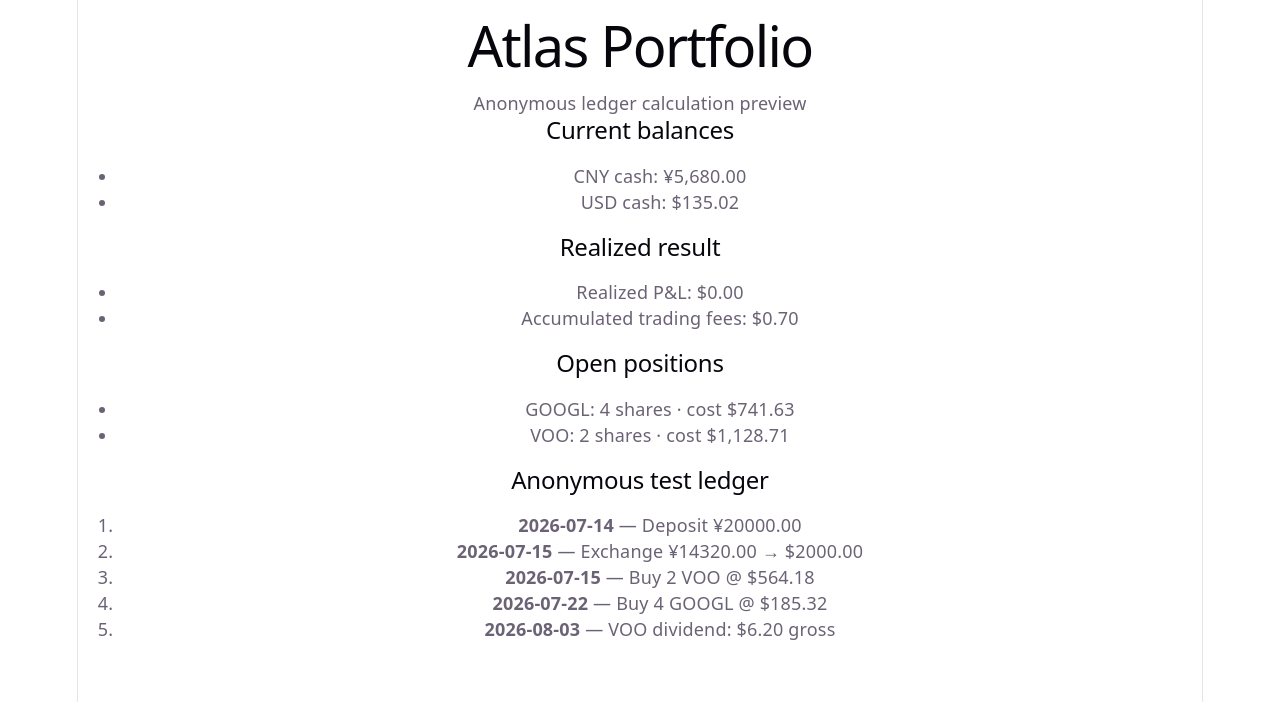
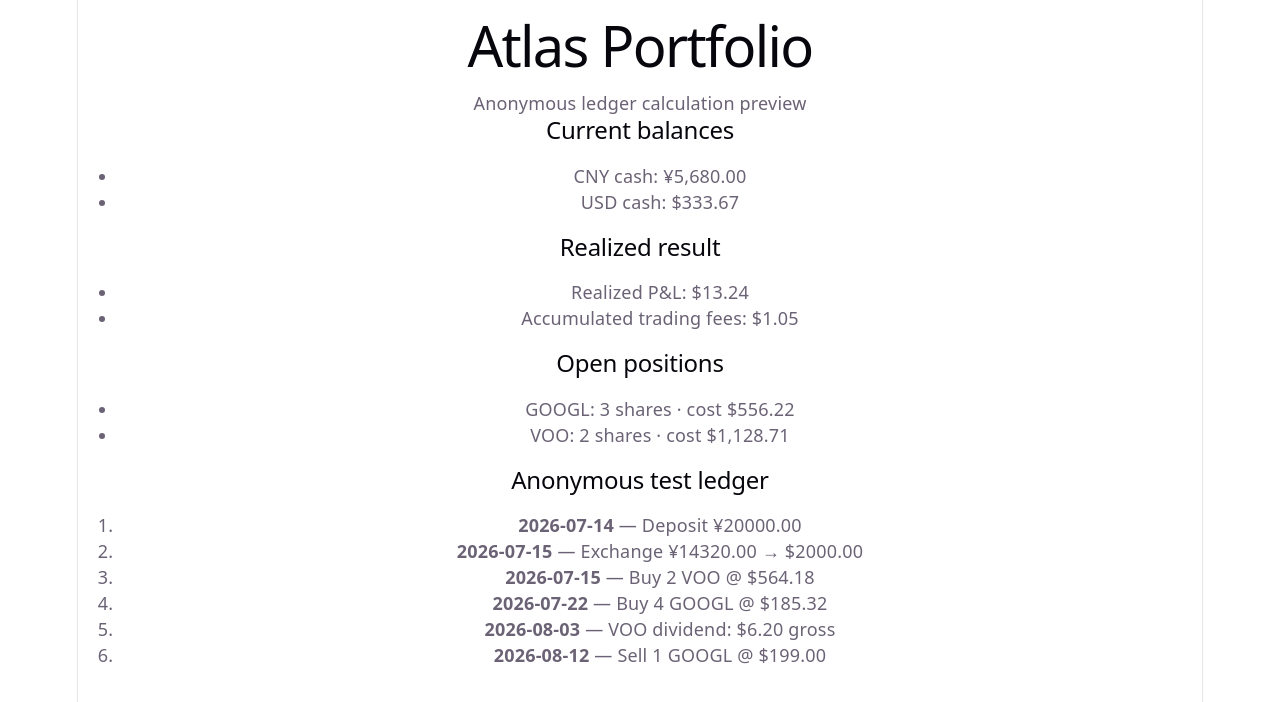
Before and after one commit to xue-bowen/atlas-portfolio, a React (Vite) app in the folder web/: page / in a window 1280 px wide. Shown: the top 702 px of the page. Built offline with nearby package versions, Linux system fonts and the light colour scheme.

Commit message:
test: add sell transaction to verify realized pnl

```diff
--- a/web/src/data/sampleLedger.ts
+++ b/web/src/data/sampleLedger.ts
@@ -1,5 +1,3 @@
-// web/src/data/sampleLedger.ts
-
 import type { LedgerEvent } from "../domain/ledger";
 
 export const sampleLedger: LedgerEvent[] = [
@@ -45,7 +43,18 @@ export const sampleLedger: LedgerEvent[] = [
     accountId: "ibkr-main",
     type: "DIVIDEND",
     symbol: "VOO",
-    grossAmountUsd: 6.20,
+    grossAmountUsd: 6.2,
     withholdingTaxUsd: 0.84,
   },
+  {
+    id: "evt-006",
+    occurredAt: "2026-08-12",
+    accountId: "ibkr-main",
+    type: "SELL",
+    symbol: "GOOGL",
+    quantity: 1,
+    priceUsd: 199,
+    feeUsd: 0.35,
+    note: "Anonymous realized P&L test",
+  },
 ];
```
